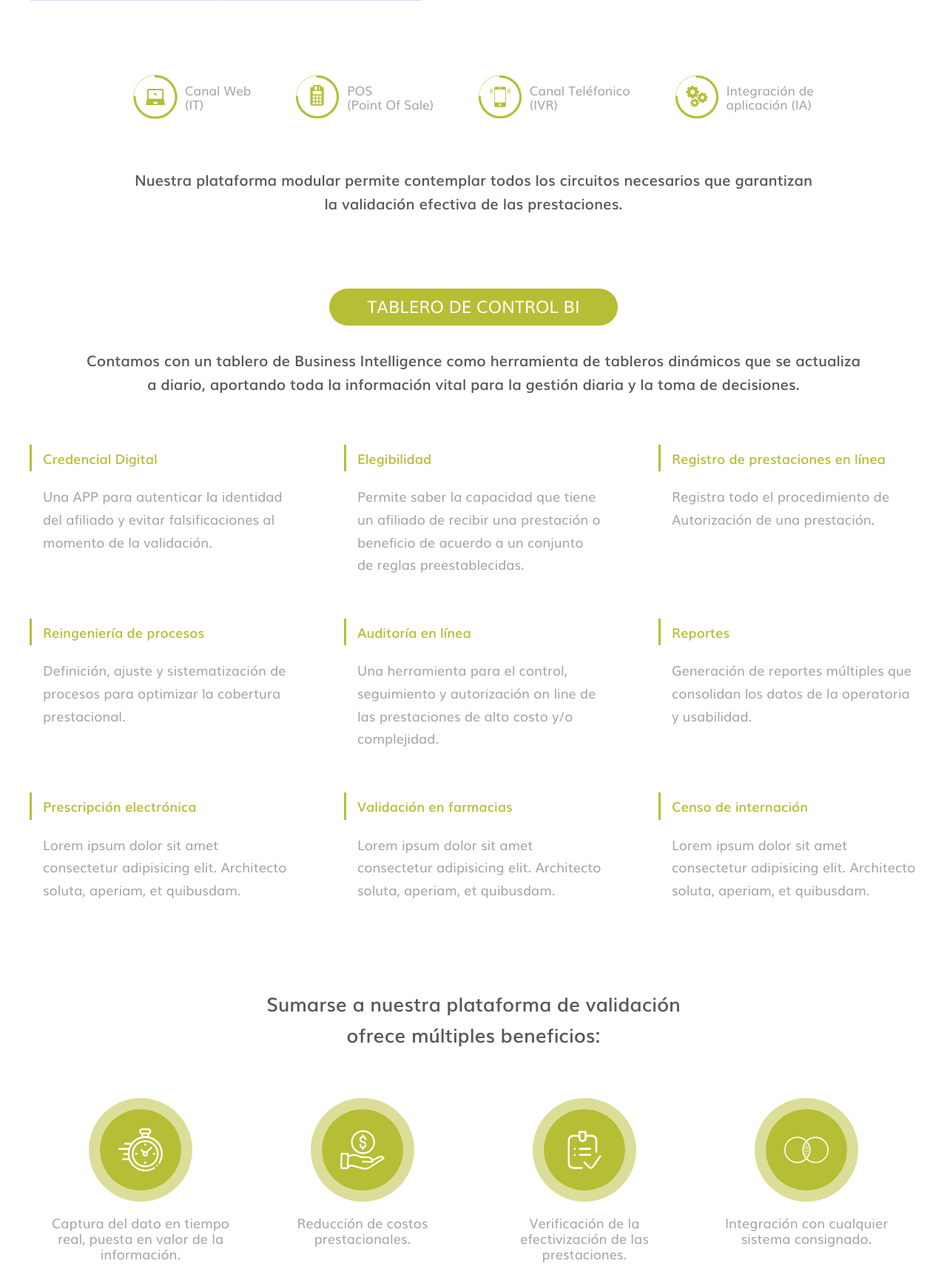
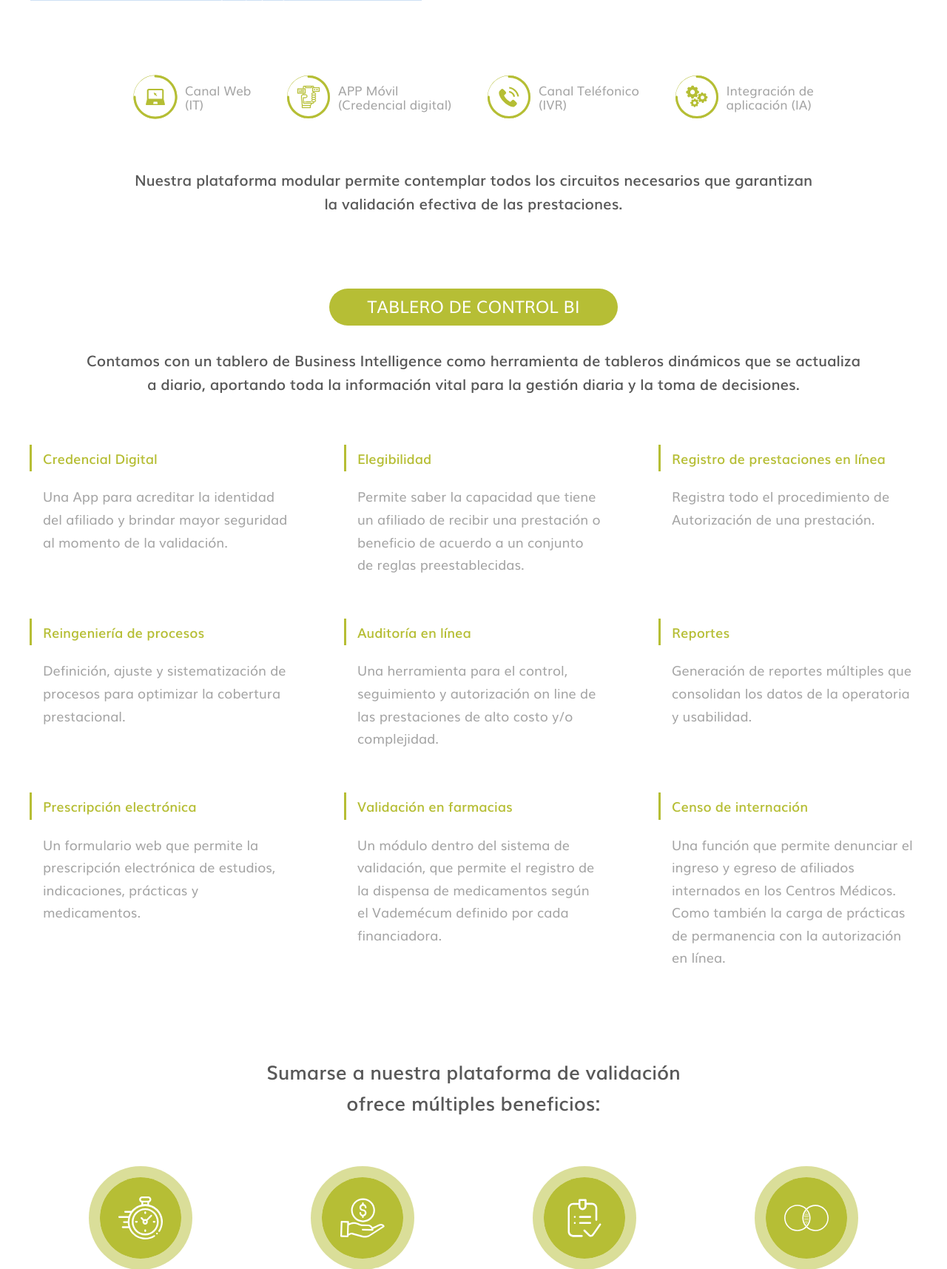
Before and after one commit to japsolo/traditum-web, a PHP site: page /sistema-gestion-prestacional.php in a window 1280 px wide. Shown: the part 745-2460 px from the top of the page at 74% size. Run offline with PHP 8.4, Linux system fonts and the light colour scheme; some libraries are stand-ins or nearby versions.

Commit message:
Final changes at 28/05/2021

```diff
--- a/assets/css/traditum.css
+++ b/assets/css/traditum.css
@@ -892,7 +892,7 @@ body {
     margin: 0.5em 0; }
 
 .map-box {
-  background-color: #DBDBDB; }
+  background-color: #E1E1E1; }
   .map-box img {
     width: 100%;
     max-width: none; }
--- a/assets/js/app.js
+++ b/assets/js/app.js
@@ -1,7 +1,6 @@
 /* global $ */
-
+window.addEventListener('load', () => {
 	// Constant Elements
-const navBar = document.querySelector('.first-level-nav');
 	const toggleBtn = document.querySelector('.toggle-nav');
 	const mainNav = document.querySelector('.main-nav');
 	const navBarLinks = Array.from(document.querySelectorAll('.first-level-nav a:not(.has-drop)'));
@@ -14,8 +13,15 @@ const btnTop = document.querySelector('#btn-top');
 	const btnShowContactForm = document.querySelector('.show-contact-form');
 	const contactFormWrapper = document.querySelector('.contact-form-wrapper');
 	const contactFormBg = document.querySelector('.contact-form-bg');
-let originalHeight = contactFormBg.clientHeight;
+	var originalHeight = contactFormBg.clientHeight;
 	let finalHeight = 0;
+
+	window.addEventListener('resize', () => {
+		originalHeight = contactFormBg.clientHeight;
+		console.log(originalHeight);
+	});
+
+	console.log('%coriginalHeight:', 'background:red; color: white', originalHeight);
 
 	const breadCrumbs = Array.from(document.querySelectorAll('.bread-crumbs a'));
 
@@ -27,12 +33,6 @@ const btnCloseVideoSGP = document.querySelector('.btn-close-video');
 	const weKnowBoxes = Array.from(document.querySelectorAll('.we-know-list li'));
 
 	const btnCallToAction = document.querySelector('.solution-call-to-action a');
-
-// Set class="actual" to <li> element un .main-nav
-function setActualLink (link) {
-	const actualLink = navBar.querySelector(`li[data-link=${link}]`);
-	actualLink.classList.add('actual');
-}
 
 	// Event to display the .main-nav in mobile devices
 	toggleBtn.addEventListener('click', function (e) {
@@ -65,7 +65,7 @@ $(function () {
 		$('a.page-scroll').bind('click', function (event) {
 			const anchorHref = this.getAttribute('href');
 			$('html, body').stop().animate({
-			scrollTop: $(anchorHref).offset().top
+				scrollTop: $(anchorHref).offset().top - 120
 			}, 500);
 			event.preventDefault();
 		});
@@ -218,3 +218,13 @@ if (btnCallToAction !== null) {
 	// Set actual year
 	let year = new Date().getFullYear();
 	document.querySelector('#actualYear').innerText = year;
+
+})
+
+const navBar = document.querySelector('.first-level-nav');
+
+// Set class="actual" to <li> element un .main-nav
+function setActualLink(link) {
+	const actualLink = navBar.querySelector(`li[data-link=${link}]`);
+	actualLink.classList.add('actual');
+}
--- a/assets/sass/_03-layout.sass
+++ b/assets/sass/_03-layout.sass
@@ -650,7 +650,7 @@
 
 
 .map-box
-	background-color: #DBDBDB
+	background-color: #E1E1E1
 	img
 		width: 100%
 		max-width: none
--- a/credencial-digital.php
+++ b/credencial-digital.php
@@ -106,7 +106,7 @@
 					<ul class="app-why-list">
 						<li>
 							<h3><span><i class="fas fa-check"></i></span>ES PRÁCTICA</h3>
-							<p>Con su credencial digital evita la impresión física y su reposición.</p>
+							<p>Con la credencial digital evita la impresión física y su reposición.</p>
 						</li>
 						<li>
 							<h3><span><i class="fas fa-check"></i></span>ES SEGURA</h3>
--- a/includes/footer.php
+++ b/includes/footer.php
@@ -28,7 +28,7 @@
 		</div>
 	</div>
 	<div class="map-box">
-		<img src="assets/images/img-footer-map.jpg" alt="mapa ubicación oficinas traditum">
+		<img src="assets/images/img-footer-map.png" alt="mapa ubicación oficinas traditum">
 	</div>
 </footer>
 
--- a/sistema-gestion-prestacional.php
+++ b/sistema-gestion-prestacional.php
@@ -48,7 +48,7 @@
 				</li>
 				<li>
 					<img src="assets/images/icons/icon-SGP_02.svg" alt="ícono de un posnet">
-					<span>POS <br> (Point Of Sale)</span>
+					<span>APP Móvil <br> (Credencial digital)</span>
 				</li>
 				<li>
 					<img src="assets/images/icons/icon-SGP_03.svg" alt="ícono de un celular">
@@ -69,7 +69,7 @@
 			<ul class="sgp-bi-list">
 				<li>
 					<h2>Credencial Digital</h2>
-					<p>Una APP para autenticar la identidad del afiliado y evitar falsificaciones al momento de la validación.</p>
+					<p>Una App para acreditar la identidad del afiliado y brindar mayor seguridad al momento de la validación.</p>
 				</li>
 				<li>
 					<h2>Elegibilidad</h2>
@@ -93,15 +93,15 @@
 				</li>
 				<li>
 					<h2>Prescripción electrónica</h2>
-					<p>Lorem ipsum dolor sit amet consectetur adipisicing elit. Architecto soluta, aperiam, et quibusdam.</p>
+					<p>Un formulario web que permite la prescripción electrónica de estudios, indicaciones, prácticas y medicamentos.</p>
 				</li>
 				<li>
 					<h2>Validación en farmacias</h2>
-					<p>Lorem ipsum dolor sit amet consectetur adipisicing elit. Architecto soluta, aperiam, et quibusdam.</p>
+					<p>Un módulo dentro del sistema de validación, que permite el registro de la dispensa de medicamentos según el Vademécum definido por cada financiadora.</p>
 				</li>
 				<li>
 					<h2>Censo de internación</h2>
-					<p>Lorem ipsum dolor sit amet consectetur adipisicing elit. Architecto soluta, aperiam, et quibusdam.</p>
+					<p>Una función que permite denunciar el ingreso y egreso de afiliados internados en los Centros Médicos. Como también la carga de prácticas de permanencia con la autorización en línea.</p>
 				</li>
 			</ul>
 
```
Also changed, not shown: index.php (+4 -3 lines), assets/css/traditum.min.css, assets/images/icons/icon-SGP_02.svg, assets/images/icons/icon-SGP_03.svg, assets/images/img-footer-map.png (added). Lines whose indentation alone changed are shown as unchanged.
